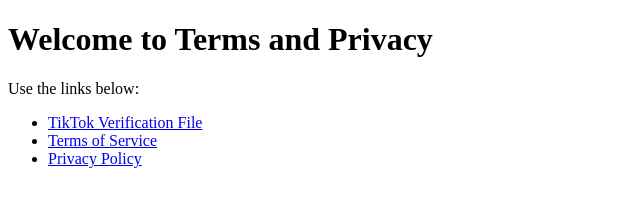
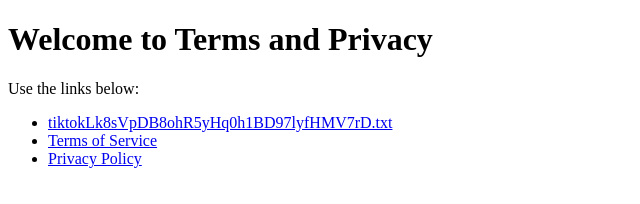
Before and after one commit to Objekt77/terms-and-privacy, a plain HTML site: page index.html in a window 1280 px wide. Shown: the whole page, without its empty margins (0-640 px from the left). Drawn offline with Linux system fonts and the light colour scheme.

Commit message:
Update index.html

```diff
--- a/index.html
+++ b/index.html
@@ -7,7 +7,7 @@
   <h1>Welcome to Terms and Privacy</h1>
   <p>Use the links below:</p>
   <ul>
-    <li><a href="tiktok_verification.txt">TikTok Verification File</a></li>
+    <li><a href="tiktok_verification.txt">tiktokLk8sVpDB8ohR5yHq0h1BD97lyfHMV7rD.txt</a></li>
     <li><a href="terms-of-service.md">Terms of Service</a></li>
     <li><a href="privacy-policy.md">Privacy Policy</a></li>
   </ul>
```
